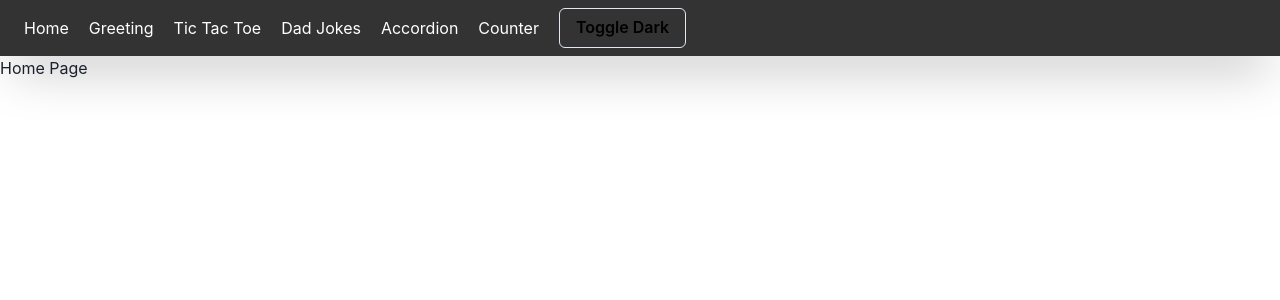
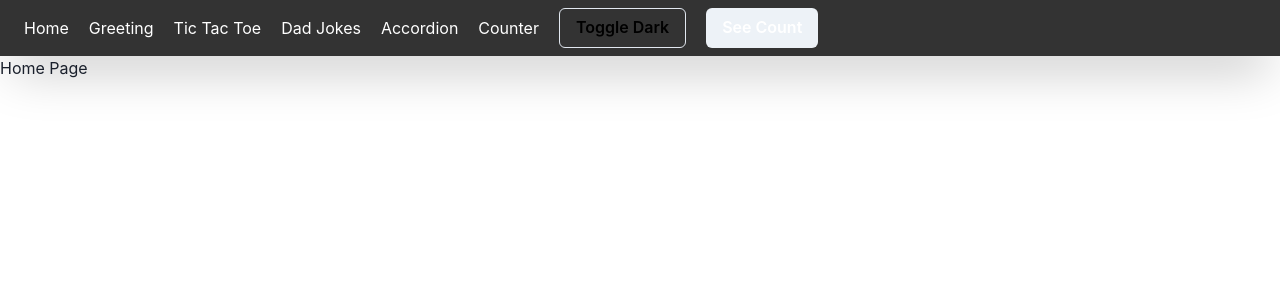
Before and after one commit to Ryan-Solomon/chakra-react, a React (Create React App) app: page / in a window 1280 px wide. Shown: the top 300 px of the page. Built offline with nearby package versions, Linux system fonts and the light colour scheme.

Commit message:
add currentcount

```diff
--- /dev/null
+++ b/src/components/CountPopover.tsx
@@ -0,0 +1,29 @@
+import {
+  Popover,
+  PopoverTrigger,
+  Button,
+  PopoverContent,
+  PopoverArrow,
+  PopoverCloseButton,
+  PopoverHeader,
+  PopoverBody,
+} from '@chakra-ui/react';
+import React from 'react';
+import { useCountContext } from '../context/countContext';
+
+export const CountPopover = () => {
+  const { count } = useCountContext();
+  return (
+    <Popover>
+      <PopoverTrigger>
+        <Button>See Count</Button>
+      </PopoverTrigger>
+      <PopoverContent>
+        <PopoverArrow />
+        <PopoverCloseButton />
+        <PopoverHeader>Current Count: {count}</PopoverHeader>
+        <PopoverBody>Wow, now that's a count!</PopoverBody>
+      </PopoverContent>
+    </Popover>
+  );
+};
--- a/src/components/Nav.tsx
+++ b/src/components/Nav.tsx
@@ -1,6 +1,8 @@
 import { Box, Button, HStack, Link, useColorMode } from '@chakra-ui/react';
 import React from 'react';
 import { Link as NavLink } from 'react-router-dom';
+import { CountProvider } from '../context/countContext';
+import { CountPopover } from './CountPopover';
 
 export const Nav = () => {
   const { colorMode, toggleColorMode } = useColorMode();
@@ -37,10 +39,13 @@ export const Nav = () => {
             Counter
           </Link>
         </Box>
-        <Box color={colorMode === 'light' ? 'black' : 'white'} ml='auto'>
+        <Box color={colorMode === 'light' ? 'black' : 'white'}>
           <Button variant='outline' onClick={toggleColorMode}>
             Toggle {colorMode === 'light' ? 'Dark' : 'Light'}
           </Button>
+        </Box>
+        <Box>
+          <CountPopover />
         </Box>
       </HStack>
     </Box>
```
